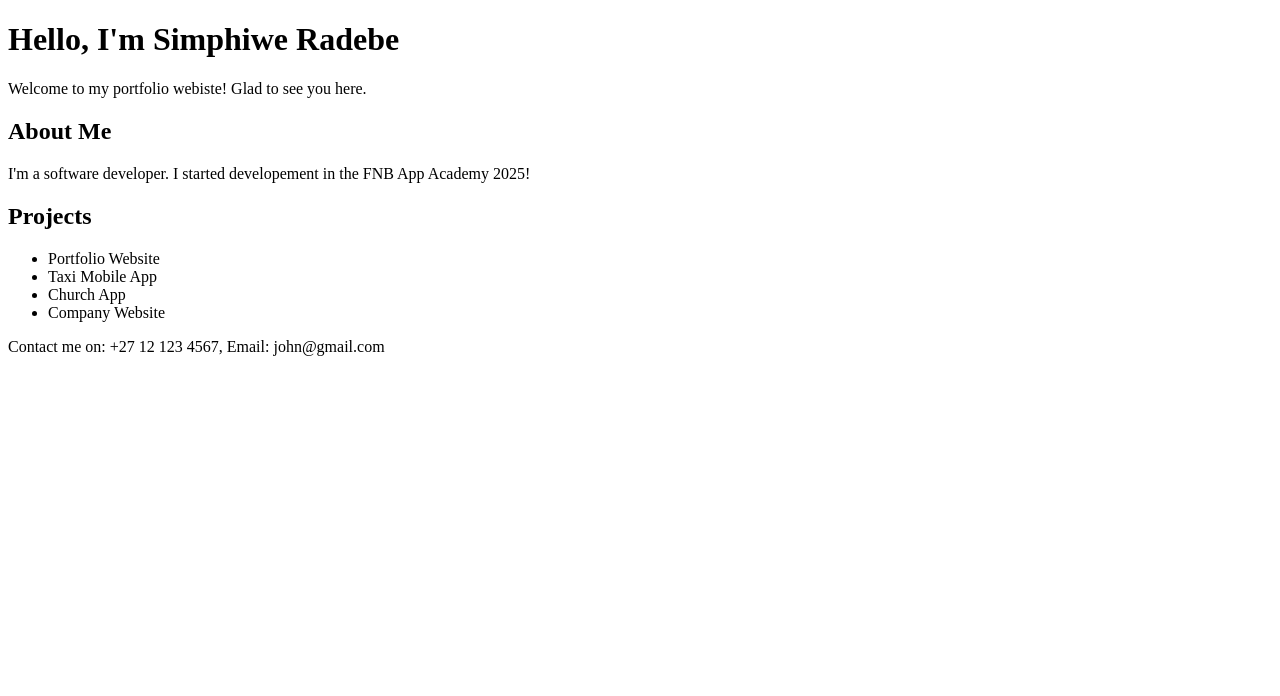
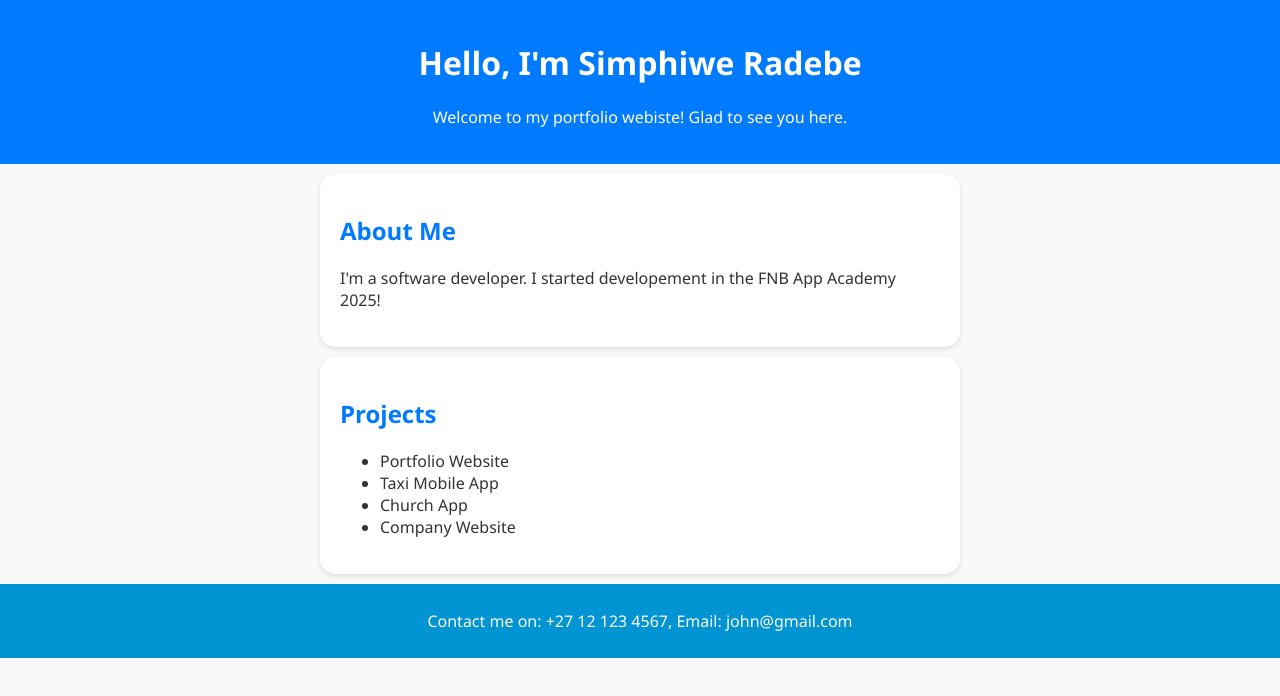
Before and after one commit to SimiSips/portfolio-website, a plain HTML site: page index.html in a window 1280 px wide. Drawn offline with Linux system fonts and the light colour scheme.

Commit message:
Added some styling to out portfolio website
First version of portfolio done with styling complete.

```diff
--- a/index.html
+++ b/index.html
@@ -4,7 +4,9 @@
         <meta charset="UTF-8">
         <meta name="viewport" content="width=device-width, initial-scale=1.0">
         <title>Simphiwe Radebe - Portfolio</title>
+        <link rel="stylesheet" href="style.css">
     </head>
+
     <body>
         <header>
             <h1>Hello, I'm Simphiwe Radebe</h1>
@@ -12,7 +14,7 @@
                 you here.</p>
         </header>
 
-        <section class="about">
+        <section class="about" id="about">
             <h2>About Me</h2>
             <p>I'm a software developer. I started developement in
                 the FNB App Academy 2025!
--- a/style.css
+++ b/style.css
@@ -0,0 +1,34 @@
+body {
+    font-family:'Segoe UI', Tahoma, Geneva, Verdana, sans-serif;
+    background: #f9f9f9;
+    color: #333;
+    margin: 0;
+    padding: 0;
+}
+
+header {
+    background: #007bff;
+    color: #fff;
+    padding: 20px;
+    text-align: center;
+}
+
+section {
+    padding: 20px;
+    margin: 10px auto;
+    max-width: 600px;
+    background: white;
+    border-radius: 15px;
+    box-shadow: 0 2px 5px rgba(0, 0, 0, 0.113);
+}
+
+h2 {
+    color: #007bff;
+}
+
+footer {
+    text-align: center;
+    padding: 10px;
+    background: #0094d3;
+    color: #FFFFFF;
+}
```
